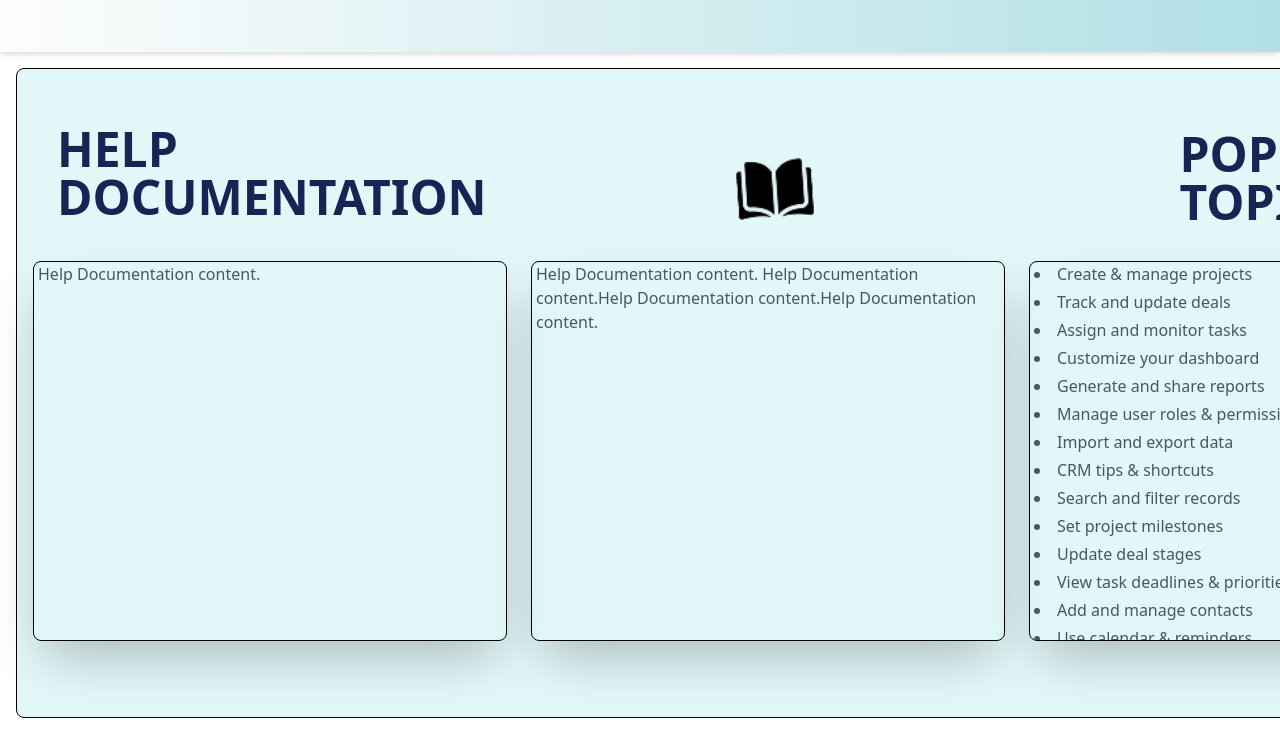
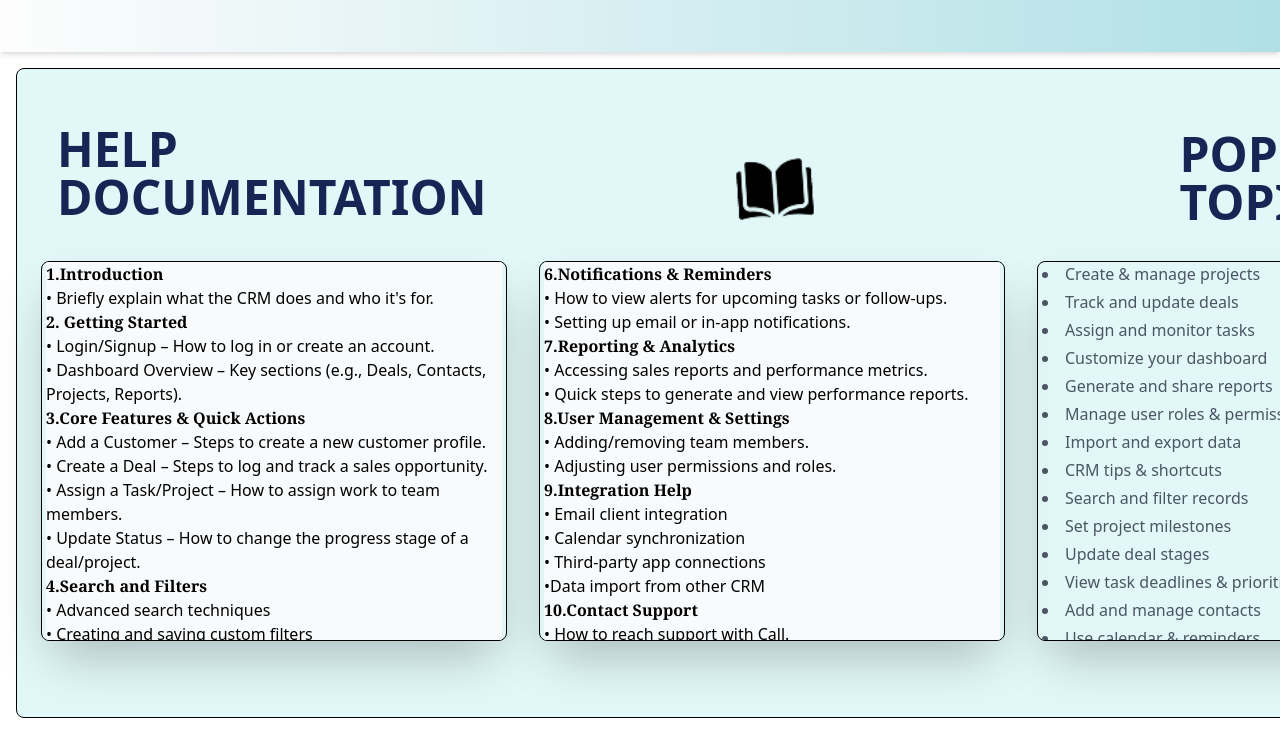
Before and after one commit to Raktim-Koner/customer-relationship-management, a React (Create React App) app: page /services/documents in a window 1280 px wide. Shown: the top 756 px of the page. Built offline with nearby package versions, Linux system fonts and the light colour scheme.

Commit message:
Added help documentation information

```diff
--- a/src/Components/DocumentPage/DocumentCard.js
+++ b/src/Components/DocumentPage/DocumentCard.js
@@ -2,7 +2,7 @@ import React from 'react';
 
 const DocumentCard = ({ borderColor = 'border-blue-900',  children }) => {
   return (
-    <div className={` border-black border shadow-2xl rounded-lg   h-[380px] flex flex-col overflow-y-auto i mt-2 px-1`}>
+    <div className={` border-black border shadow-2xl rounded-lg  ml-2  h-[380px] flex flex-col overflow-y-auto i mt-2 px-1`}>
 
 
       {children}
--- a/src/Components/DocumentPage/DocumentParaOne.js
+++ b/src/Components/DocumentPage/DocumentParaOne.js
@@ -7,7 +7,31 @@ const DocumentParaOne = () => {
     <div>
         <DocumentCard>
           {/* write all text inside this*/ }
-          <p className="text-gray-600">Help Documentation content.</p>
+          <p className="text-black bg-slate-50 ">
+                   <p className="font-bold font-serif "> 1.Introduction<br /></p>
+                    • Briefly explain what the CRM does and who it's for.
+                    <br />
+                   <p className="font-bold font-serif "> 2. Getting Started<br /></p>
+                      • Login/Signup – How to log in or create an account.<br />
+                      • Dashboard Overview – Key sections (e.g., Deals, Contacts, Projects, Reports).
+                    <br />
+                    <p className="font-bold font-serif ">3.Core Features & Quick Actions</p>
+                       • Add a Customer – Steps to create a new customer profile.<br/>
+                       • Create a Deal – Steps to log and track a sales opportunity.<br/>
+                       • Assign a Task/Project – How to assign work to team members.<br/>
+                       • Update Status – How to change the progress stage of a deal/project.<br/>
+                   <p className="font-bold font-serif "> 4.Search and Filters<br /></p>
+                       • Advanced search techniques<br />
+                       • Creating and saving custom filters<br />
+                       • Using tags and categories effectively<br />
+                   <p className="font-bold font-serif "> 5.Troubleshooting</p>
+                       • Login issues and password reset<br />
+                       • Data sync problems<br />
+                       • Performance optimization tips<br />
+                       • Common error messages and solutions<br />
+                      • Browser compatibility requirements<br />
+
+          </p>
         </DocumentCard>
     </div>
   )
--- a/src/Components/DocumentPage/DocumentParaTwo.js
+++ b/src/Components/DocumentPage/DocumentParaTwo.js
@@ -6,8 +6,27 @@ const DocumentParaTwo = () => {
     <div>
         <DocumentCard>
           {/* write all text inside this*/ }
-          <p className="text-gray-600 ">Help Documentation content.
-            Help Documentation content.Help Documentation content.Help Documentation content.
+          <p className="text-black  bg-slate-50 ">
+          <p className="font-bold font-serif "> 6.Notifications & Reminders <br/></p>
+                  • How to view alerts for upcoming tasks or follow-ups.<br/>
+                  • Setting up email or in-app notifications.<br/>
+            <p className="font-bold font-serif"> 7.Reporting & Analytics<br/></p>
+                  • Accessing sales reports and performance metrics.<br/>
+                  • Quick steps to generate and view performance reports.<br/>
+            <p className="font-bold font-serif"> 8.User Management & Settings<br/></p>
+                  • Adding/removing team members.<br/>
+                  • Adjusting user permissions and roles.<br/>
+            <p className="font-bold font-serif"> 9.Integration Help<br/></p>
+                  • Email client integration<br/>
+                 • Calendar synchronization<br/>
+                  • Third-party app connections<br/>
+                  •Data import from other CRM<br/>
+            <p className="font-bold font-serif"> 10.Contact Support<br/></p>
+                  • How to reach support with Call.<br/>
+                  • How to Technical Suppport Chat. <br/>
+                  • What information to include in support requests.<br/>
+                  • Community forums or knowledge base links.<br/>
+
           </p>
         </DocumentCard>
     </div>
```
